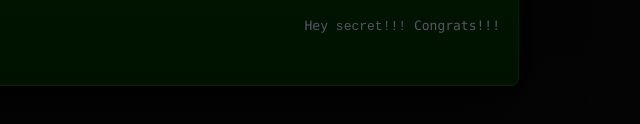
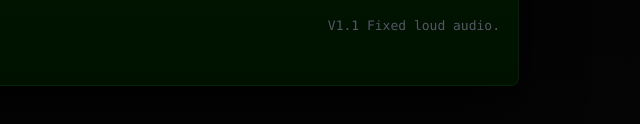
Before and after one commit to Bobwastaked/funnys, a plain HTML site: page index.html in a window 1280 px wide. Shown: the part 610-734 px from the top of the page, 640-1280 px from the left. Drawn offline with Linux system fonts and the light colour scheme.

Commit message:
Update index.html

```diff
--- a/index.html
+++ b/index.html
@@ -121,7 +121,7 @@
       <span id="volLabel" class="muted-note">100%</span>
 
       <div style="margin-left:auto;text-align:right">
-        <div class="muted-note">Hey <kbd>secret!!!</kbd> Congrats!!!</div>
+        <div class="muted-note">V1.1 Fixed loud audio. </div>
       </div>
     </div>
 
```
